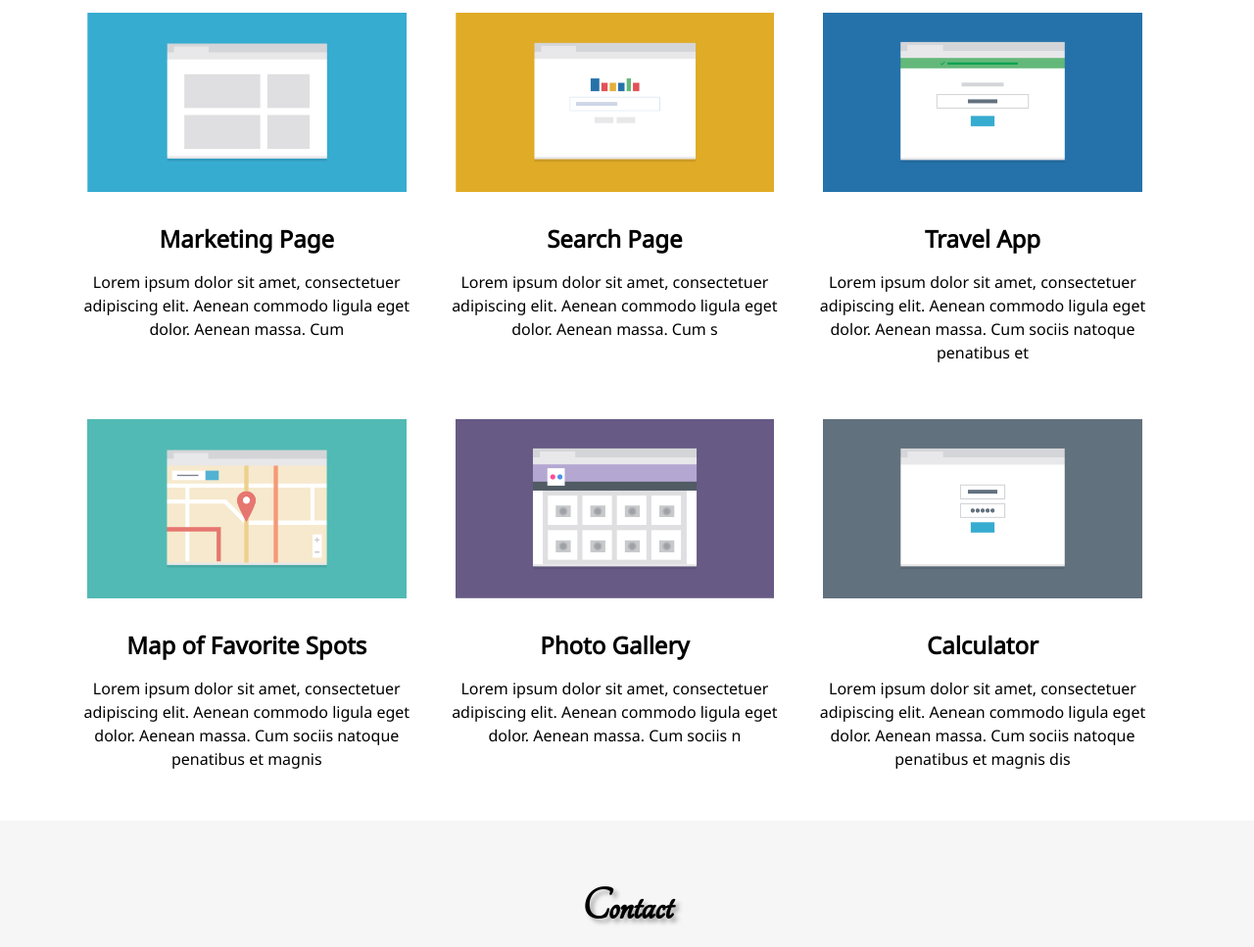
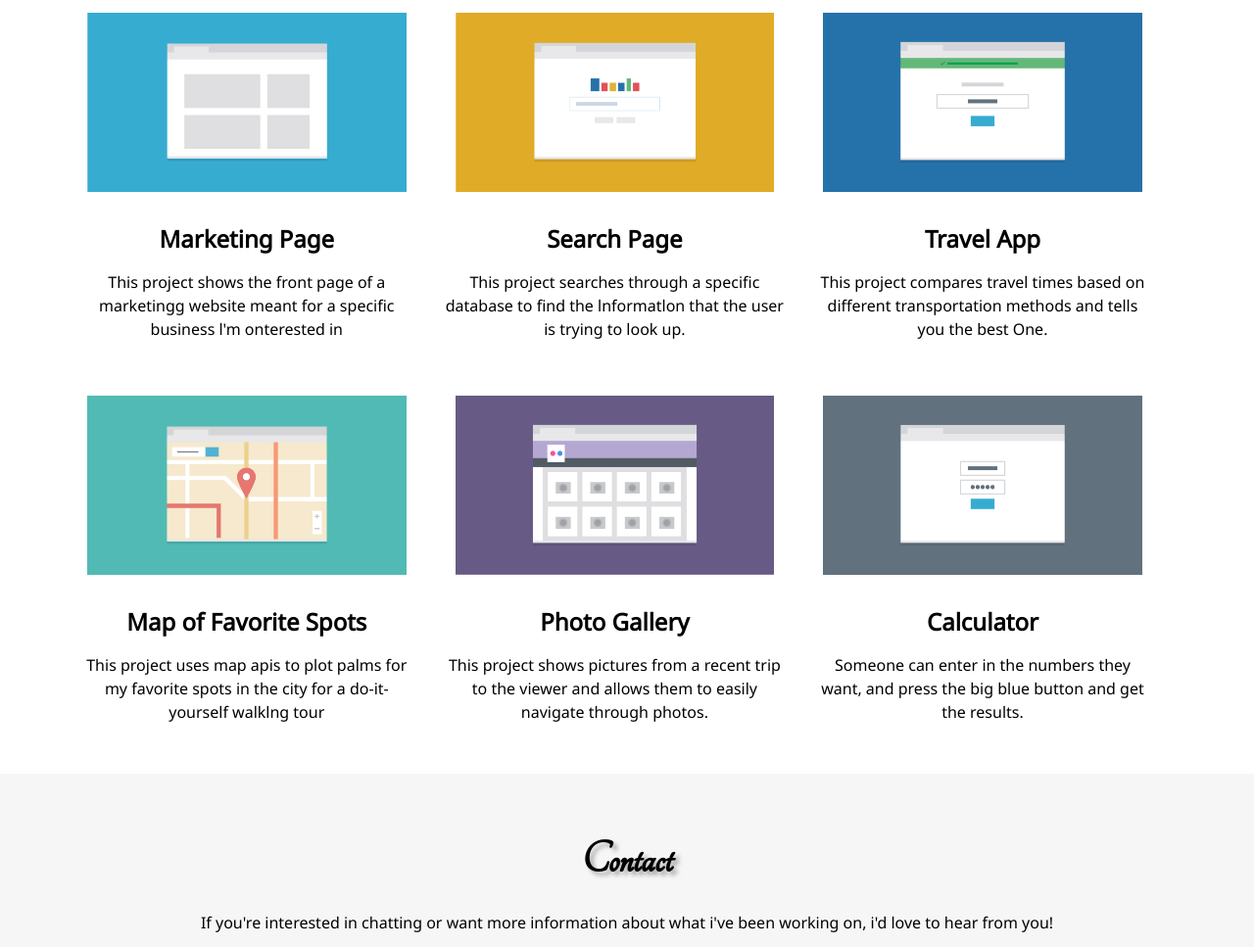
Before and after one commit to zak1144/project2, a plain HTML site: page index.html in a window 1280 px wide. Shown: the part 548-1515 px from the top of the page at 98% size. Drawn offline with Linux system fonts and the light colour scheme.

Commit message:
some final changes after submitting
forgot to change some things>>
the"lorem ipsun" text in the html.
one css property had to be taken off.

```diff
--- a/css/main.css
+++ b/css/main.css
@@ -182,7 +182,8 @@ main {
         .main-header,
         .main-footer{
             width:100%;
-            max-width:1440px
+            max-width:1440px;
+
         }
         .main-header .name{
             float:left;
@@ -191,7 +192,6 @@ main {
 
         .main-nav ul{
              float:right;
-             xmargin-top: 34px;
              margin-right:20px;
         }
 
--- a/index.html
+++ b/index.html
@@ -39,37 +39,49 @@
                     <div class="section moveleft">
                         <img class="picresize" src="images/portfolio-1.png" alt="marketing pic" />
                         <h2>Marketing Page</h2>
-                        <p>Lorem ipsum dolor sit amet, consectetuer adipiscing elit. Aenean commodo ligula eget dolor. Aenean massa. Cum </p>
+                        <p>This project shows the front page of a
+                            marketingg website meant for a specific
+                            business l'm onterested in</p>
                     </div>
 
                     <div class="section">
                         <img class="picresize" src="images/portfolio-2.png" alt="search page pic" />
                         <h2>Search Page</h2>
-                        <p>Lorem ipsum dolor sit amet, consectetuer adipiscing elit. Aenean commodo ligula eget dolor. Aenean massa. Cum s</p>
+                        <p>This project searches through a specific
+                            database to find the lnformatlon that the
+                            user is trying to look up.</p>
                     </div>
 
                     <div class="section">
                         <img class="picresize" src="images/portfolio-3.png" alt="travel app pic"/>
                         <h2>Travel App</h2>
-                        <p>Lorem ipsum dolor sit amet, consectetuer adipiscing elit. Aenean commodo ligula eget dolor. Aenean massa. Cum sociis natoque penatibus et</p>
+                        <p>This project compares travel times
+                            based on different transportation
+                            methods and tells you the best One.</p>
                     </div>
 
                     <div class="section">
                         <img class="picresize" src="images/portfolio-4.png" alt="map favorite pic" />
                         <h2>Map of Favorite Spots</h2>
-                        <p>Lorem ipsum dolor sit amet, consectetuer adipiscing elit. Aenean commodo ligula eget dolor. Aenean massa. Cum sociis natoque penatibus et magnis</p>
+                        <p>This project uses map apis to plot
+                            palms for my favorite spots in the city
+                            for a do-it-yourself walklng tour</p>
                     </div>
 
                     <div class="section">
                         <img class="picresize" src="images/portfolio-5.png" alt="photo gallery pic"/>
                         <h2>Photo Gallery</h2>
-                        <p>Lorem ipsum dolor sit amet, consectetuer adipiscing elit. Aenean commodo ligula eget dolor. Aenean massa. Cum sociis n</p>
+                        <p>This project shows pictures from a
+                            recent trip to the viewer and allows
+                            them to easily navigate through photos.</p>
                     </div>
 
                     <div class="section">
                         <img class="picresize" src="images/portfolio-6.png" alt="calculator pic"/>
                         <h2>Calculator</h2>
-                        <p>Lorem ipsum dolor sit amet, consectetuer adipiscing elit. Aenean commodo ligula eget dolor. Aenean massa. Cum sociis natoque penatibus et magnis dis</p>
+                        <p>Someone can enter in the numbers
+                            they want, and press the big blue
+                            button and get the results.</p>
                     </div>
 
                 </main>
```
